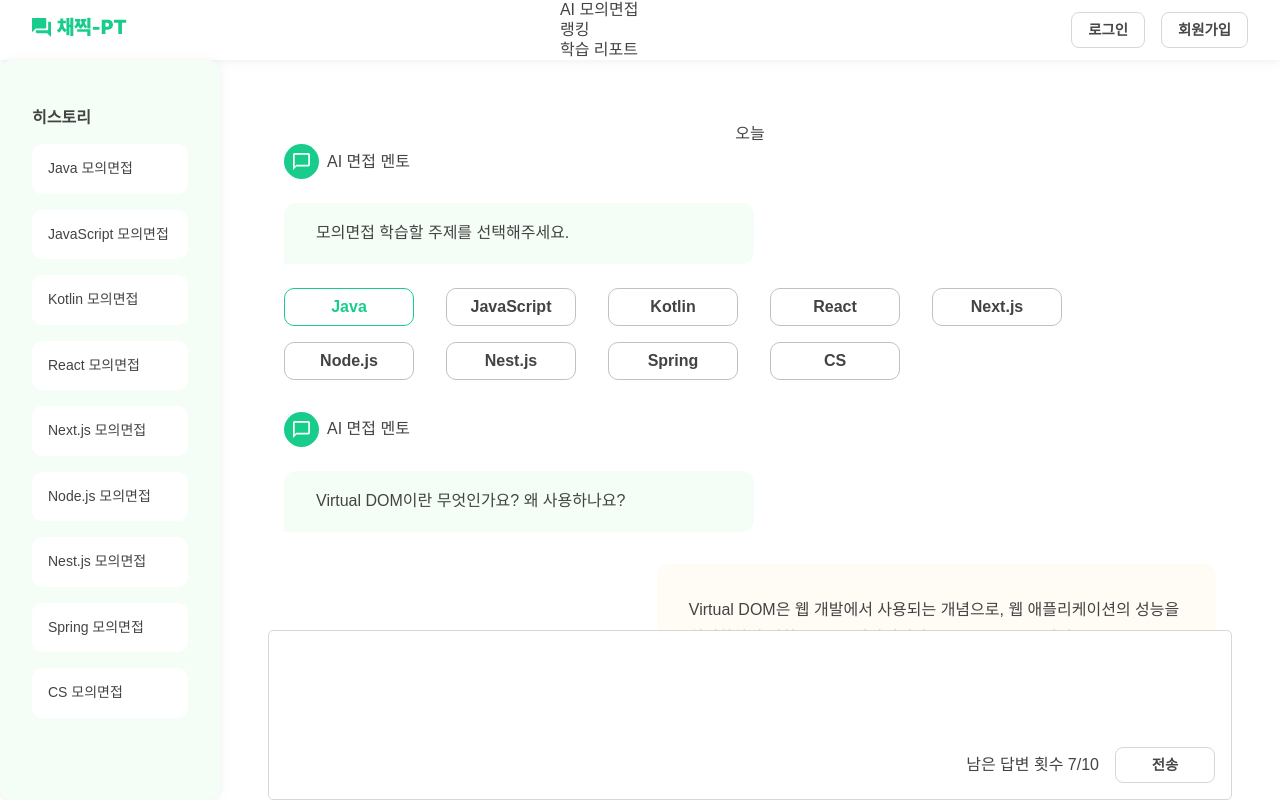
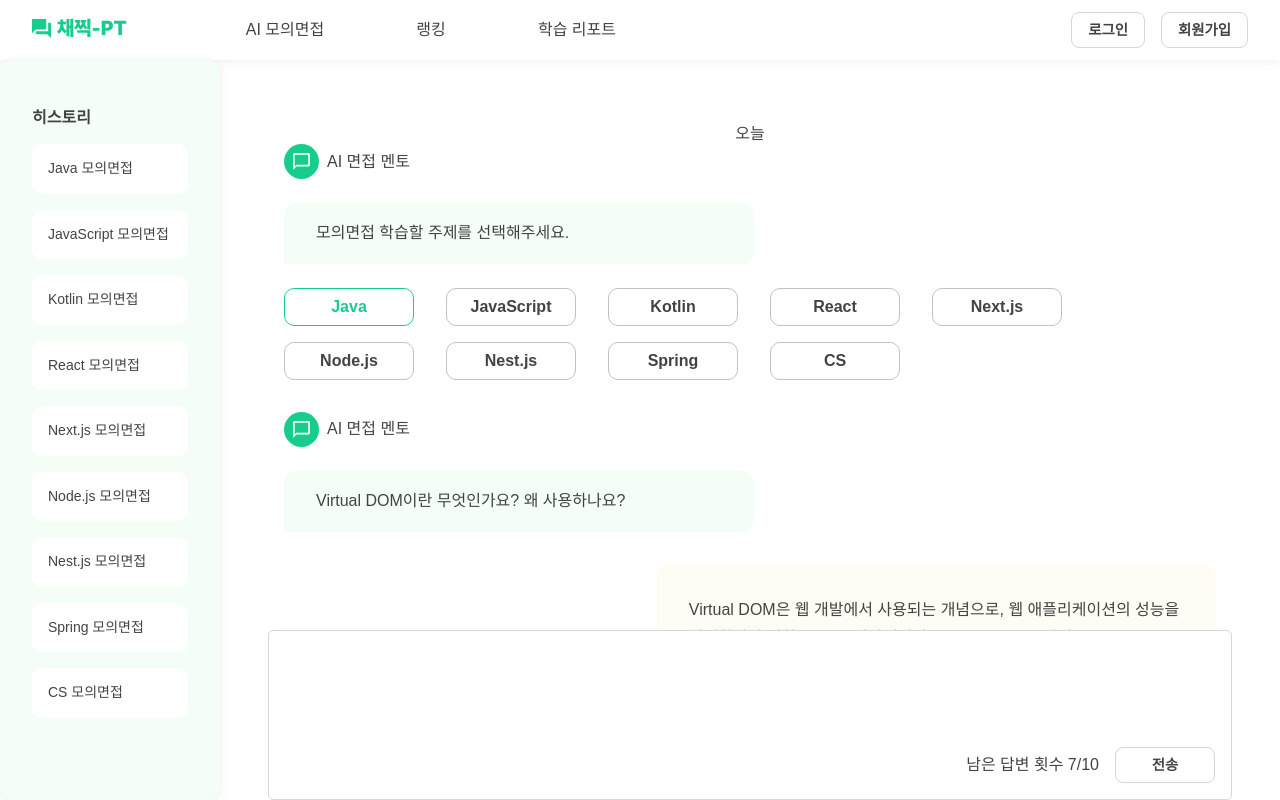
Before and after one commit to Oxygen-Respirator/client, a React (Vite) app: page / in a window 1280 px wide. Built offline with nearby package versions, Linux system fonts and the light colour scheme; no server answers.

Commit message:
feat: nav 수정

```diff
--- a/src/components/RootLayout/components/Nav/Nav.tsx
+++ b/src/components/RootLayout/components/Nav/Nav.tsx
@@ -1,16 +1,21 @@
 import { useEffect, useState } from "react";
-import { Link } from "react-router-dom";
+import { Link, useParams } from "react-router-dom";
 import styled from "styled-components";
-import { deleteCookie, getCookie } from "@/utils/cookie";
+import { deleteCookie } from "@/utils/cookie";
 import { LogoIcon } from "@/components/Svg";
 import Sign from "./Sign";
 
 const Nav = () => {
+  const params = useParams();
   const [isSignModal, setIsSignModal] = useState<IsSignModal>({
     in: false,
     up: false,
   });
-
+  const links = [
+    { to: "/", text: "AI 모의면접" },
+    { to: "/rank", text: "랭킹" },
+    { to: "/report", text: "학습 리포트" },
+  ];
   const [isLogin, setIsLogin] = useState(false);
 
   useEffect(() => {
@@ -25,19 +30,14 @@ const Nav = () => {
       <LogoIconWrap to="/">
         <LogoIcon />
       </LogoIconWrap>
-      <div>
-        <ul>
-          <li>
-            <Link to="/">AI 모의면접</Link>
-          </li>
-          <li>
-            <Link to="/">랭킹</Link>
-          </li>
-          <li>
-            <Link to="/">학습 리포트</Link>
-          </li>
-        </ul>
-      </div>
+      <RowBetwwen>
+        <LinkList>
+          {links.map((link, index) => (
+            <LinkItem key={index}>
+              <Link to={link.to}>{link.text}</Link>
+            </LinkItem>
+          ))}
+        </LinkList>
         <div>
           {isLogin ? (
             <Row>
@@ -71,6 +71,7 @@ const Nav = () => {
             </Row>
           )}
         </div>
+      </RowBetwwen>
       {<Sign isSignModal={isSignModal} setIsSignModal={setIsSignModal} />}
     </HeaderContainer>
   );
@@ -81,10 +82,8 @@ export default Nav;
 const HeaderContainer = styled.div`
   width: 100%;
   display: flex;
-  align-items: center;
-  justify-content: space-between;
   height: 60px;
-  padding: 1rem 2rem;
+  padding: 1rem 0;
   box-shadow: 0 1px 15px rgba(0, 0, 0, 0.04), 0 1px 6px rgba(0, 0, 0, 0.04);
 `;
 
@@ -92,6 +91,10 @@ const LogoIconWrap = styled(Link)`
   font-weight: bold;
   color: ${({ theme: { color } }) => color.mainColor};
   font-size: 18px;
+  width: 15%;
+  min-width: 220px;
+  padding: 0 2rem;
+  display: block;
 `;
 
 const Button = styled.button`
@@ -100,7 +103,6 @@ const Button = styled.button`
   justify-content: center;
   align-items: center;
   gap: 8px;
-  color: #474747;
   border: 1px solid #d7d7d7;
   border-radius: 8px;
   background-color: #fff;
@@ -112,3 +114,28 @@ const Row = styled.div`
   align-items: center;
   gap: 1rem;
 `;
+
+const LinkList = styled.ul`
+  display: flex;
+  align-items: center;
+  gap: 1rem;
+`;
+const LinkItem = styled.li`
+  display: block;
+  width: 130px;
+  text-align: center;
+  a {
+    width: 100%;
+    height: 100%;
+    display: block;
+    padding: 1rem;
+  }
+`;
+
+const RowBetwwen = styled.div`
+  width: 100%;
+  display: flex;
+  align-items: center;
+  justify-content: space-between;
+  padding-right: 2rem;
+`;
```
Lines whose indentation alone changed are shown as unchanged.
